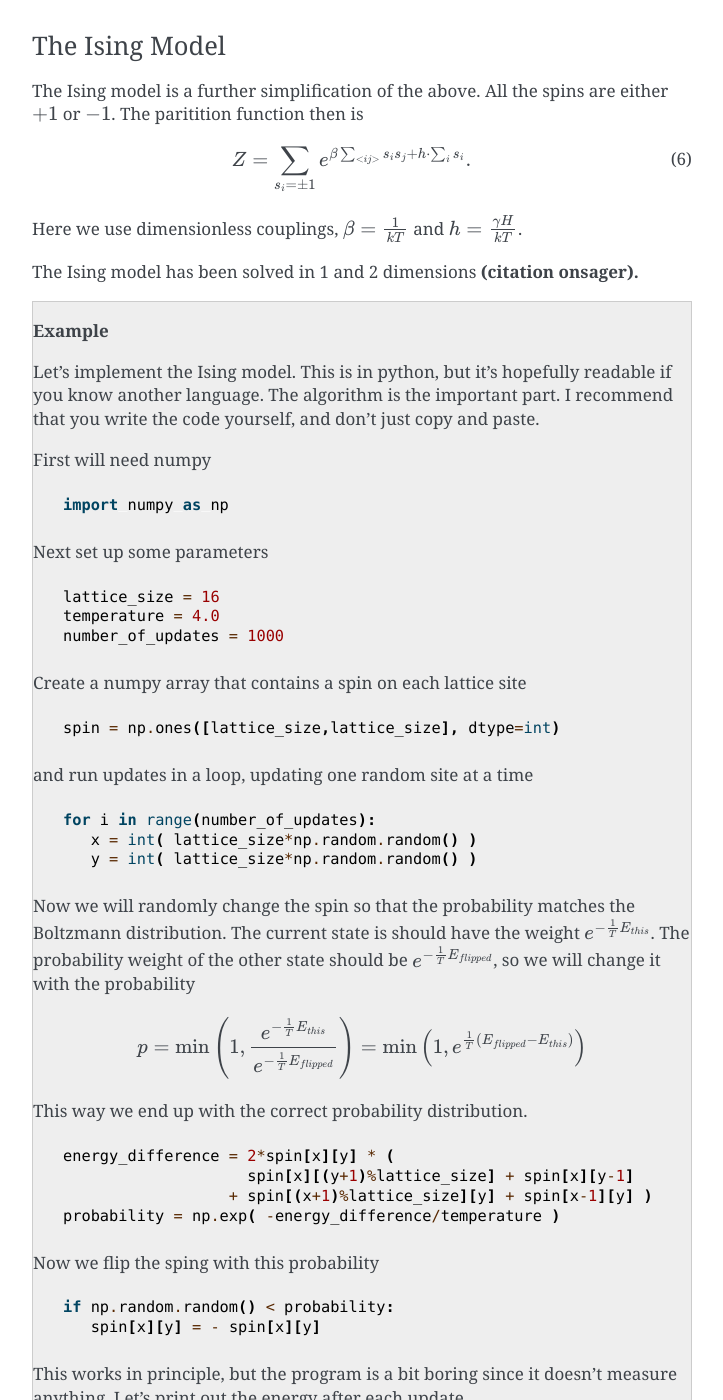
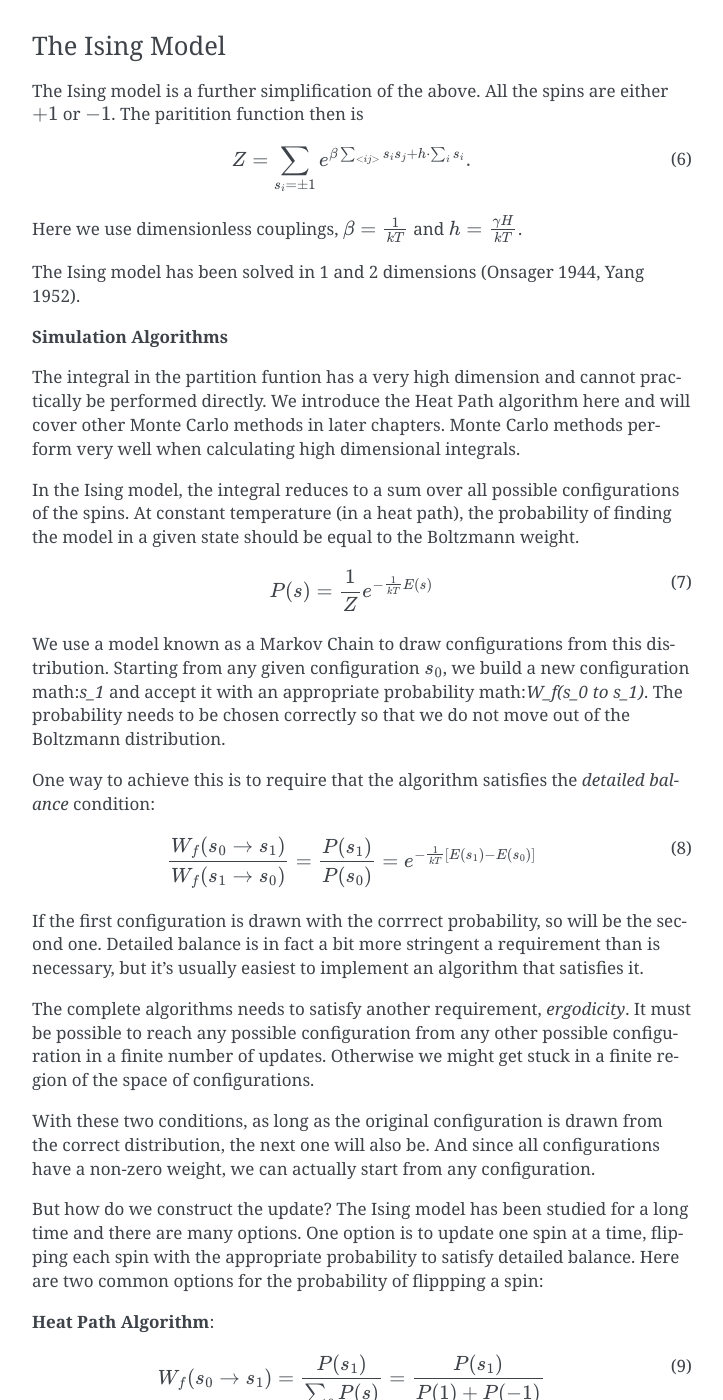
Before and after one commit to rantahar/Lattice-Field-Theory, a Sphinx documentation site: the page built from source/index.rst, in a window 1280 px wide and 1400 px high, scrolled down 2908 px. Shown: the whole window, without its empty margins (388-1111 px from the left). Built offline with Sphinx 7.4.7, drawn with Linux system fonts in a browser that asks for light colours; some of the changed text lies outside the part shown.

Commit message:
Add a quick intro to heat bath methods

```diff
--- a/source/index.rst
+++ b/source/index.rst
@@ -140,9 +140,11 @@ The thermal expectation value of an observable :math:`O` is then
 At high temperatures the spins become essentially random and the
 magnetisation disappears.
 
+
+
+
 The Ising Model
------------
-
+-----------------
 
 The Ising model is a further simplification of the above. All the spins
 are either :math:`+1` or :math:`-1`. The paritition function then is
@@ -153,9 +155,72 @@ are either :math:`+1` or :math:`-1`. The paritition function then is
 Here we use dimensionless couplings, :math:`\beta=\frac{1}{kT}` and
 :math:`h=\frac{\gamma H}{kT}`.
 
-The Ising model has been solved in 1 and 2 dimensions **(citation
-onsager).**
+The Ising model has been solved in 1 and 2 dimensions (Onsager 1944, Yang 1952).
 
+
+**Simulation Algorithms**
+
+The integral in the partition funtion has a very high dimension and cannot
+practically be performed directly.
+We introduce the Heat Path algorithm here and will cover other Monte Carlo
+methods in later chapters.
+Monte Carlo methods perform very well when calculating high dimensional
+integrals.
+
+In the Ising model, the integral reduces to a sum over all possible configurations
+of the spins. At constant temperature (in a heat path), the probability of finding
+the model in a given state should be equal to the Boltzmann weight.
+
+.. math::
+   P(s) = \frac{1}{Z} e^{-\frac{1}{kT}E(s)}
+   :label:
+
+We use a model known as a Markov Chain to draw configurations from this distribution.
+Starting from any given configuration :math:`s_0`, we build a new configuration
+math:`s_1` and accept it with an appropriate probability math:`W_f(s_0 \to s_1)`.
+The probability needs to be chosen correctly so that we do not move out of the
+Boltzmann distribution.
+
+One way to achieve this is to require that the algorithm satisfies the
+*detailed balance* condition:
+
+.. math::
+   \frac{W_f(s_0\to s_1)}{W_f(s_1 \to s_0)} = \frac{P(s_1)}{P(s_0)} = e^{-\frac{1}{kT}[ E(s_1) - E(s_0) ]}
+   :label:
+
+If the first configuration is drawn with the corrrect probability, so will be
+the second one. Detailed balance is in fact a bit more stringent a requirement
+than is necessary, but it's usually easiest to implement an algorithm that
+satisfies it.
+
+The complete algorithms needs to satisfy another requirement, *ergodicity*.
+It must be possible to reach any possible configuration from any other possible
+configuration in a finite number of updates. Otherwise we might get stuck in
+a finite region of the space of configurations.
+
+With these two conditions, as long as the original configuration is drawn from
+the correct distribution, the next one will also be.
+And since all configurations have a non-zero weight, we can actually start from
+any configuration.
+
+But how do we construct the update? The Ising model has been studied for a long
+time and there are many options.
+One option is to update one spin at a time, flipping each spin with the appropriate
+probability to satisfy detailed balance. Here are two common options for
+the probability of flippping a spin:
+
+**Heat Path Algorithm**:
+
+.. math::
+   W_f(s_0\to s_1) = \frac{ P(s_1) }{ \sum_s P(s) } = \frac{ P(s_1) }{ P(1) + P(-1) }
+   :label:
+
+
+**Metropolis Algorithm** (Metropolis-Hastings Algorithm):
+
+.. math::
+   W_f(s_0\to s_1) = min\left( 1, e^{-\frac{1}{kT}[ E(s_1) - E(s_0) ]} \right )
+   :label:
 
 
 .. container:: note
@@ -195,21 +260,25 @@ onsager).**
          y = int( lattice_size*np.random.random() )
 
    Now we will randomly change the spin so that the probability matches the Boltzmann
-   distribution. The current state is should have the weight :math:`e^{-\frac{1}{T}E_{this}}`.
-   The probability weight of the other state should be :math:`e^{-\frac{1}{T}E_{flipped}}`, so we
-   will change it with the probability
-
-   .. math::
-      p = \min\left ( 1, \frac{e^{-\frac{1}{T}E_{this}}}{e^{-\frac{1}{T}E_{flipped}}} \right )
-      = \min\left ( 1, e^{\frac{1}{T}(E_{flipped}-E_{this})} \right )
-   This way we end up with the correct probability distribution.
+   distribution. First calculate the probabilities of each state
 
    .. code-block:: python
 
-         energy_difference = 2*spin[x][y] * (
+         energy_now = spin[x][y] * (
                              spin[x][(y+1)%lattice_size] + spin[x][y-1]
                            + spin[(x+1)%lattice_size][y] + spin[x-1][y] )
-         probability = np.exp( -energy_difference/temperature )
+         energy_flipped = -spin[x][y] * (
+                             spin[x][(y+1)%lattice_size] + spin[x][y-1]
+                           + spin[(x+1)%lattice_size][y] + spin[x-1][y] )
+
+         P_now = np.exp( -energy_now/temperature )
+         P_flipped = np.exp( -energy_flipped/temperature )
+
+   Then the heat bath probability is
+
+   .. code-block:: python
+
+         probability = P_now / (P_now + P_flipped)
 
    Now we flip the sping with this probability
 
@@ -238,6 +307,7 @@ onsager).**
    1. Measure the magnetisation as well
    2. Running the measurement between each update is really wasteful.
       Do multiple updates between measurements.
+   3. Switch to the Metropolis Algorithm
 
 
 
```
